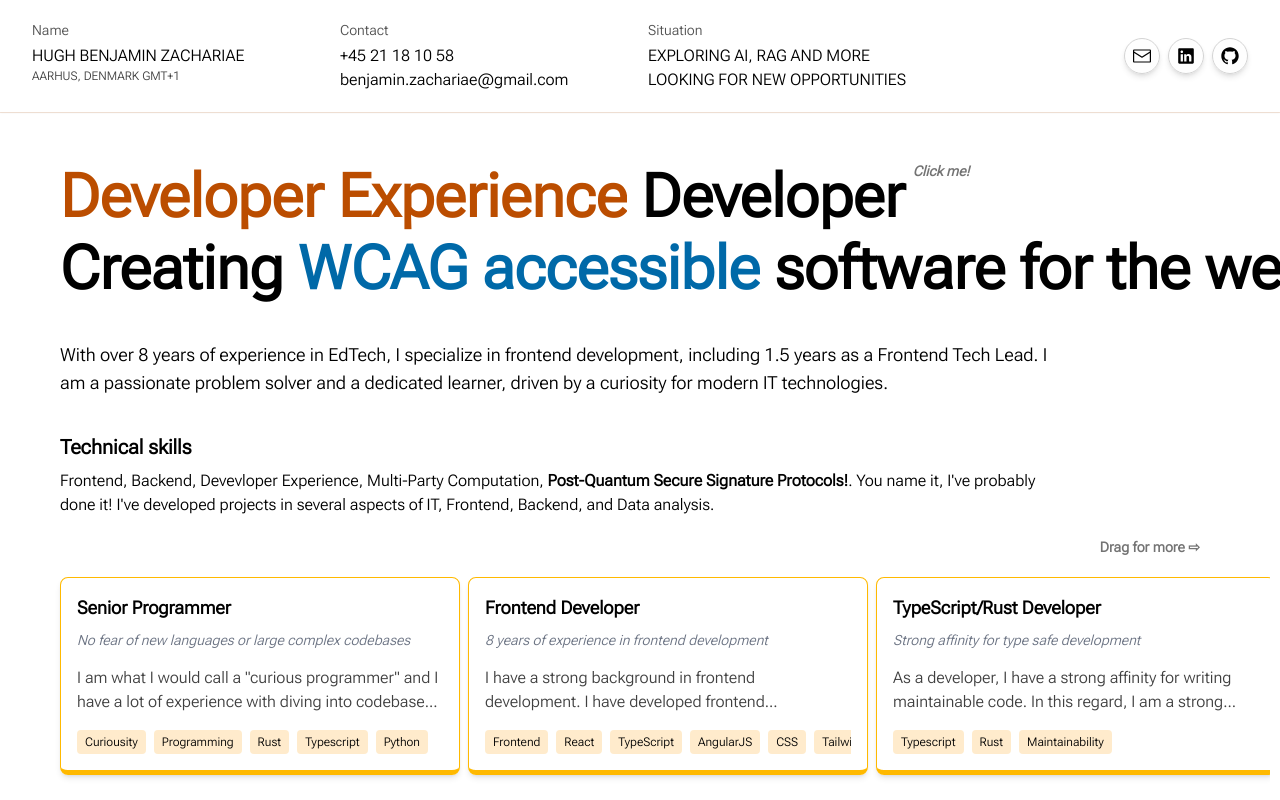
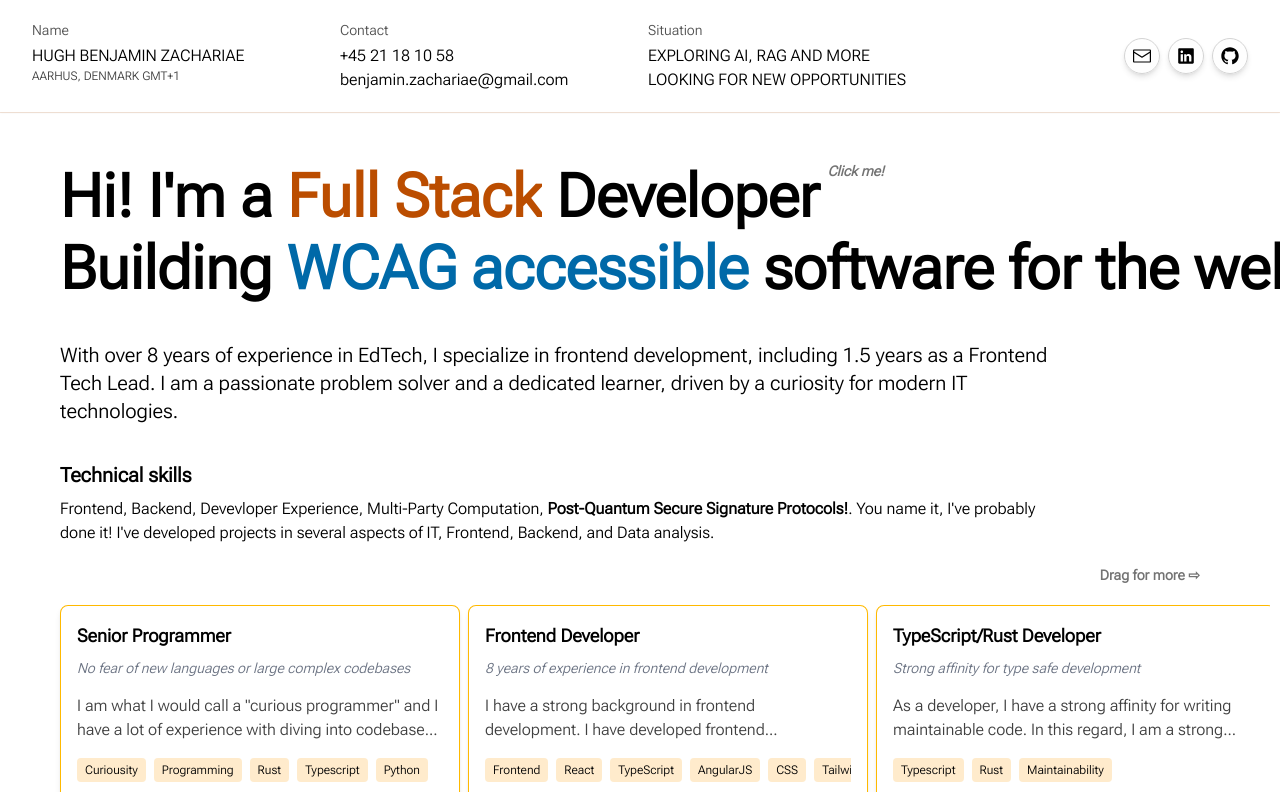
Before and after one commit to arcuo/cw-chat-bot, a Next.js app: page /resume in a window 1280 px wide. Built offline with nearby package versions, Linux system fonts and the light colour scheme.

Commit message:
fix animation

```diff
--- a/components/ui/horizontalView.tsx
+++ b/components/ui/horizontalView.tsx
@@ -11,6 +11,8 @@ import {
 	useState,
 	type PropsWithChildren,
 } from "react";
+
+// TODO: Scroll error when linking from other skills or timelines
 
 const DraggingContext = createContext<boolean>(false);
 export const useDragging = () => useContext(DraggingContext);
@@ -39,6 +41,9 @@ export const HorizontalView = ({
 		handleResize();
 		const controller = new AbortController();
 		window.addEventListener("resize", handleResize, {
+			signal: controller.signal,
+		});
+		window.addEventListener("scroll", handleResize, {
 			signal: controller.signal,
 		});
 		return () => controller.abort();
--- a/components/ui/scrollingWord.tsx
+++ b/components/ui/scrollingWord.tsx
@@ -76,7 +76,7 @@ export const ScrollingWord = forwardRef<
 								initial="initial"
 								animate="animate"
 								exit="exit"
-								transition={{ duration: 1.5, ease: [0.16, 1, 0.3, 1] }}
+								transition={{ duration: 1, ease: [0.16, 1, 0.3, 1] }}
 								variants={variants}
 							>
 								{w}
--- a/components/views/resume.tsx
+++ b/components/views/resume.tsx
@@ -18,33 +18,37 @@ export type ResumeViewProps = {};
 export const ResumeView = () => {
 	const scroll1Ref = useRef<ComponentRef<typeof ScrollingWord>>(null);
 	const scroll2Ref = useRef<ComponentRef<typeof ScrollingWord>>(null);
+
 	return (
-		<div className="[&_h2]:mt-5 [&_h2]:text-xl [&_p]:max-w-[1000px]">
+		<>
+			<h1 className="col-span-2 w-[70%] select-none text-balance font-bold text-6xl leading-18 max-sm:w-full max-sm:text-4xl max-sm:leading-10">
 				<LayoutGroup>
-				<h1 className="col-span-2 w-[70%] text-balance font-bold text-6xl leading-18 max-sm:w-full max-sm:text-4xl max-sm:leading-10">
 					<motion.p
 						layout
 						className="relative w-fit cursor-pointer whitespace-nowrap max-sm:whitespace-pre-wrap"
 						role="button"
 						onClick={() => scroll1Ref.current?.scrollWord()}
 					>
+						<motion.span>Hi! I'm a</motion.span>{" "}
 						<ScrollingWord
 							ref={scroll1Ref}
 							active
-							words={["Software", "Frontend", "Developer Experience", "Senior"]}
+							words={["Software", "Frontend", "DevEx", "Senior", "Full Stack"]}
 						/>{" "}
-						<motion.span layout>Developer</motion.span>
+						<motion.span>Developer</motion.span>
 						<span className="absolute ml-2 text-neutral-500 text-sm italic">
 							Click me!
 						</span>
 					</motion.p>
+				</LayoutGroup>
+				<LayoutGroup>
 					<motion.p
 						layout
 						className="w-fit cursor-pointer whitespace-nowrap max-xl:whitespace-pre-wrap"
 						role="button"
 						onClick={() => scroll2Ref.current?.scrollWord()}
 					>
-						<motion.span layout>Creating</motion.span>{" "}
+						<motion.span>Building</motion.span>{" "}
 						<ScrollingWord
 							color="text-sky-700"
 							ref={scroll2Ref}
@@ -57,26 +61,27 @@ export const ResumeView = () => {
 								"funky animated",
 							]}
 						/>{" "}
-						<motion.span layout>software for the web</motion.span>
+						<motion.span>software for the web</motion.span>
 					</motion.p>
+				</LayoutGroup>
 			</h1>
-			</LayoutGroup>
 
+			<div className="contents [&_h2]:mt-5 [&_h2]:text-xl [&_p]:max-w-[1000px]">
 				{/* Introduction or cover letter */}
-			<p className="my-9 text-lg">
+				<p className="my-9 text-xl">
 					With over 8 years of experience in EdTech, I specialize in frontend
 					development, including 1.5 years as a Frontend Tech Lead. I am a
-				passionate problem solver and a dedicated learner, driven by a curiosity
-				for modern IT technologies.
+					passionate problem solver and a dedicated learner, driven by a
+					curiosity for modern IT technologies.
 				</p>
 
 				{/* Skills */}
 				<h2 className="my-2 font-bold">Technical skills</h2>
 				<p>
 					Frontend, Backend, Devevloper Experience, Multi-Party Computation,{" "}
-				<strong>Post-Quantum Secure Signature Protocols!</strong>. You name it,
-				I've probably done it! I've developed projects in several aspects of IT,
-				Frontend, Backend, and Data analysis.
+					<strong>Post-Quantum Secure Signature Protocols!</strong>. You name
+					it, I've probably done it! I've developed projects in several aspects
+					of IT, Frontend, Backend, and Data analysis.
 				</p>
 
 				<HorizontalView active>
@@ -90,9 +95,9 @@ export const ResumeView = () => {
 					<h2 className="my-2 font-bold">Experiences and Education</h2>
 					<p>
 						Below is a timeline of my work and education. My education is varied
-					as I have studied in both Cognitive Science (a humanities based field)
-					and Computer Science. This gives me a broad range of skills and
-					knowledge that I can apply to various projects.
+						as I have studied in both Cognitive Science (a humanities based
+						field) and Computer Science. This gives me a broad range of skills
+						and knowledge that I can apply to various projects.
 					</p>
 
 					<div className="my-10">
@@ -142,10 +147,11 @@ export const ResumeView = () => {
 						<ProjectCard key={project.title} project={project} />
 					))}
 				</HorizontalView>
+			</div>
 
 			{/* Features */}
 			<div className="my-5 flex w-fit flex-wrap items-center gap-3">
-				<span className="font-bold">Features</span>
+				<span className="font-bold">Features:</span>
 				<FeatureTag
 					title="WCAG AA"
 					description={
@@ -265,6 +271,6 @@ export const ResumeView = () => {
 					todo
 				/>
 			</div>
-		</div>
+		</>
 	);
 };
```
Lines whose indentation alone changed are shown as unchanged.
